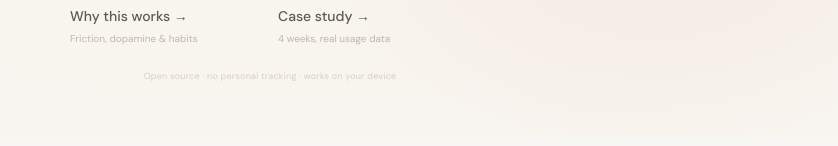
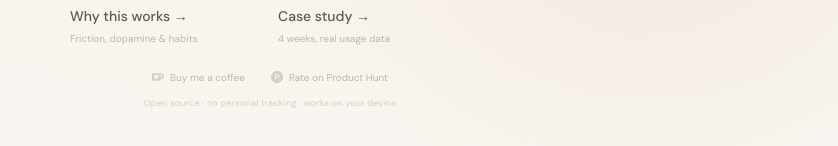
Before and after one commit to hkcfied/dopa-mean, a React (Vite) app: page / in a window 1280 px wide. Shown: the part 1022-1168 px from the top of the page, without its empty margins (370-1208 px from the left). Built offline with nearby package versions, Linux system fonts and the light colour scheme; no server answers; the database is empty; the HTML template or start-up script is replaced by a standard one; a web font is replaced by a local one.

Commit message:
- add support footer

```diff
--- /dev/null
+++ b/src/components/SupportStrip.tsx
@@ -0,0 +1,35 @@
+import React from "react";
+
+const SupportStrip = ({ className = "", style }: { className?: string; style?: React.CSSProperties }) => (
+  <div className={`flex items-center justify-center gap-3 ${className}`} style={style}>
+    {/* Ko-fi */}
+    <a
+      href="https://ko-fi.com/U7U61WM39U"
+      target="_blank"
+      rel="noopener noreferrer"
+      className="group inline-flex items-center gap-1.5 text-[10px] font-body text-muted-foreground/50 hover:text-primary transition-colors"
+    >
+      <svg width="12" height="12" viewBox="0 0 24 24" fill="currentColor" className="shrink-0 opacity-60 group-hover:opacity-100 transition-opacity">
+        <path d="M23.881 8.948c-.773-4.085-4.859-4.593-4.859-4.593H.723c-.604 0-.679.798-.679.798s-.082 7.324-.022 11.822c.164 2.424 2.586 2.672 2.586 2.672s8.267-.023 11.966-.049c2.438-.426 2.683-2.566 2.658-3.734 4.352.24 7.422-2.831 6.649-6.916zm-11.062 3.511c-1.246 1.453-4.011 3.976-4.011 3.976s-.121.119-.31.023c-.076-.057-.108-.09-.108-.09-.443-.441-3.368-3.049-4.034-3.954-.709-.965-1.041-2.7-.091-3.71.951-1.01 3.005-1.086 4.363.407 0 0 1.565-1.782 3.468-.963 1.904.82 1.832 2.98.723 4.311zm6.173.478c-.928.116-1.682.028-1.682.028V7.284h1.77s1.971.551 1.971 2.638c0 1.913-.985 2.667-2.059 3.015z" />
+      </svg>
+      Buy me a coffee
+    </a>
+
+    <span className="text-muted-foreground/20 font-body text-[10px]">·</span>
+
+    {/* Product Hunt */}
+    <a
+      href="https://www.producthunt.com/products/dopamean"
+      target="_blank"
+      rel="noopener noreferrer"
+      className="group inline-flex items-center gap-1.5 text-[10px] font-body text-muted-foreground/50 hover:text-primary transition-colors"
+    >
+      <svg width="12" height="12" viewBox="0 0 24 24" fill="currentColor" className="shrink-0 opacity-60 group-hover:opacity-100 transition-opacity">
+        <path d="M13.604 8.4h-3.405V12h3.405c.995 0 1.801-.806 1.801-1.8 0-.995-.806-1.8-1.801-1.8zM12 0C5.373 0 0 5.372 0 12c0 6.627 5.373 12 12 12 6.628 0 12-5.373 12-12 0-6.628-5.372-12-12-12zm1.604 13.799H10.2v3.601H8.4V6.6h5.204c1.989 0 3.601 1.612 3.601 3.6 0 1.989-1.612 3.599-3.601 3.599z" />
+      </svg>
+      Rate on Product Hunt
+    </a>
+  </div>
+);
+
+export default SupportStrip;
--- a/src/pages/Index.tsx
+++ b/src/pages/Index.tsx
@@ -4,6 +4,7 @@ import { useAppIcon } from "@/hooks/usePlatform";
 import { GITHUB_URL } from "@/data/constants";
 import { useInstallCount } from "@/hooks/useInstallCount";
 import { useState } from "react";
+import SupportStrip from "@/components/SupportStrip";
 
 const Index = () => {
   const installCount = useInstallCount();
@@ -165,7 +166,11 @@ const Index = () => {
             </div>
 
           </div>
-          <p className="text-center text-[9px] text-muted-foreground/30 font-body tracking-wide mt-6 mb-1">
+          <SupportStrip
+            className="opacity-0 animate-fade-up mt-6"
+            style={{ animationDelay: "0.44s" }}
+          />
+          <p className="text-center text-[9px] text-muted-foreground/30 font-body tracking-wide mt-3 mb-1">
             Open source · no personal tracking · works on your device
           </p>
         </div>
--- a/src/pages/Intercept.tsx
+++ b/src/pages/Intercept.tsx
@@ -5,6 +5,7 @@ import { useAppIcon, usePlatform } from "@/hooks/usePlatform";
 import { facts } from "@/data/facts";
 import { Button } from "@/components/ui/button";
 import { GITHUB_URL } from "@/data/constants";
+import SupportStrip from "@/components/SupportStrip";
 
 const COUNTDOWN_SECONDS = 30;
 const FACT_INTERVAL_SECONDS = 10;
@@ -185,6 +186,7 @@ const DoneActions = ({ app }: { app: SocialApp }) => (
     <p className="text-[11px] text-muted-foreground/50 pt-3 font-body">
       You paused. That takes strength. 💛
     </p>
+    <SupportStrip className="pt-4" />
   </div>
 );
 
```
